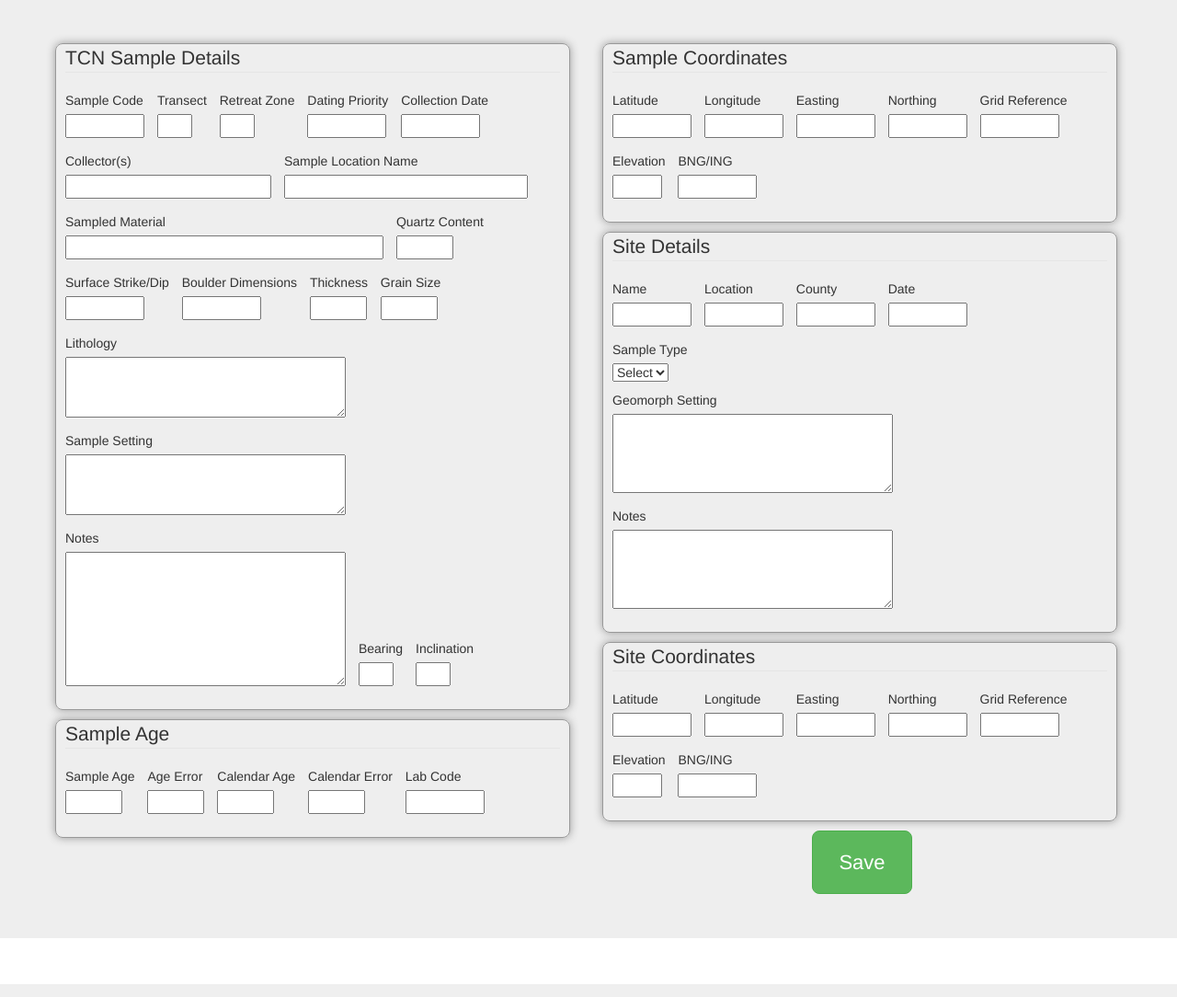
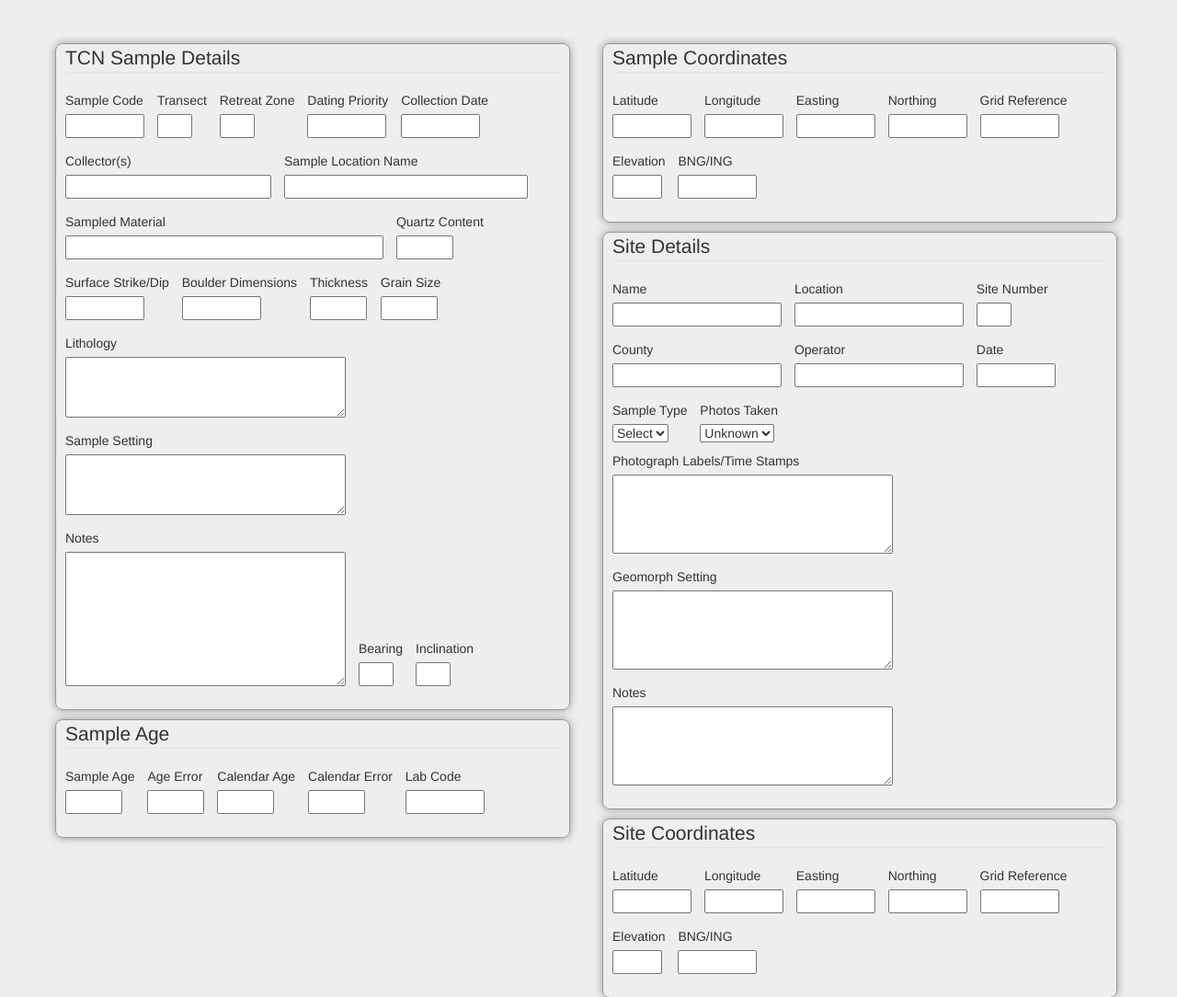
Before and after one commit to eoraptor/MappingTool, a Django app: page /mappingapp/edit/ in a window 1280 px wide. Shown: the part 51-1135 px from the top of the page at 92% size. Run offline with Django 3.2, Linux system fonts and the light colour scheme; the visitor is signed in with stand-in values (Sample User, id 1); some libraries are stand-ins or nearby versions.

Commit message:
0.0.26
Added extra fields to TCN edit form

```diff
--- a/mapping_app_project/mappingapp/forms.py
+++ b/mapping_app_project/mappingapp/forms.py
@@ -96,16 +96,16 @@ class RadiocarbonForm(forms.ModelForm):
 
 
 class SampleSiteForm(forms.ModelForm):
-    site_name = forms.CharField(help_text='Name', required=False, widget=forms.Textarea(attrs={'class':'noresize', 'rows': 1, 'cols': 8}))
-    site_location = forms.CharField(help_text='Location', required=False, widget=forms.Textarea(attrs={'class':'noresize', 'rows': 1, 'cols': 8}))
+    site_name = forms.CharField(help_text='Name', required=False, widget=forms.Textarea(attrs={'class':'noresize', 'rows': 1, 'cols': 20}))
+    site_location = forms.CharField(help_text='Location', required=False, widget=forms.Textarea(attrs={'class':'noresize', 'rows': 1, 'cols': 20}))
     site_number = forms.CharField(help_text='Site Number', required=False, widget=forms.Textarea(attrs={'class':'noresize', 'rows': 1, 'cols': 2, 'resize':'none'}))
-    county = forms.CharField(help_text='County', required=False, widget=forms.Textarea(attrs={'class':'noresize', 'rows': 1, 'cols': 8}))
+    county = forms.CharField(help_text='County', required=False, widget=forms.Textarea(attrs={'class':'noresize', 'rows': 1, 'cols': 20}))
     site_date = forms.DateField(help_text='Date', required=False, widget=forms.Textarea(attrs={'class':'noresize', 'rows': 1, 'cols': 8}))
-    operator = forms.CharField(help_text='Operator', required=False, widget=forms.Textarea(attrs={'class':'noresize', 'rows': 1, 'cols': 8}))
+    operator = forms.CharField(help_text='Operator', required=False, widget=forms.Textarea(attrs={'class':'noresize', 'rows': 1, 'cols': 20}))
     geomorph_setting = forms.CharField(help_text='Geomorph Setting', required=False, widget=forms.Textarea(attrs={'rows': 4, 'cols': 35}))
     sample_type_collected = forms.ChoiceField(help_text='Sample Type', required=False, choices=(('1', 'Select'), ('2', 'C14'), ('3', 'OSL'), ('4', 'TCN')))
     photos_taken = forms.NullBooleanField(help_text='Photos Taken', required=False)
-    photographs = forms.CharField(help_text='Photograph Labels/Time Stamps', required=False, widget=forms.Textarea(attrs={'rows': 3, 'cols': 35}))
+    photographs = forms.CharField(help_text='Photograph Labels/Time Stamps', required=False, widget=forms.Textarea(attrs={'rows': 4, 'cols': 35}))
     site_notes = forms.CharField(help_text='Notes', required=False, widget=forms.Textarea(attrs={'rows': 4, 'cols': 35}))
     site_transect = forms.ModelChoiceField(queryset=Transect.objects.all(), widget=forms.HiddenInput(), required=False)
     site_retreat = forms.ModelChoiceField(queryset=Retreat_Zone.objects.all(), widget=forms.HiddenInput(), required=False)
--- a/mapping_app_project/templates/mappingapp/edit.html
+++ b/mapping_app_project/templates/mappingapp/edit.html
@@ -210,9 +210,19 @@
                     {{ siteform.site_location }}
                 </div>
                 <div class="formspan">
+                    {{ siteform.site_number.errors }}
+                    <label class="formlabel">{{ siteform.site_number.help_text }}</label>
+                    {{ siteform.site_number }}
+                </div>
+                <div class="formspan">
                     {{ siteform.county.errors }}
                     <label class="formlabel">{{ siteform.county.help_text }}</label>
                     {{ siteform.county }}
+                </div>
+                <div class="formspan">
+                    {{ siteform.operator.errors }}
+                    <label class="formlabel">{{ siteform.operator.help_text }}</label>
+                    {{ siteform.operator }}
                 </div>
                 <div class="formspan">
                      {{ siteform.site_date.errors }}
@@ -225,10 +235,15 @@
                     {{ siteform.sample_type_collected }}
                 </div>
                 <div class="formspan">
-                    {{ siteform.photographs_taken.errors }}
-                    <label class="formlabel">{{ siteform.photographs_taken.help_text }}</label>
-                    {{ siteform.photographs_taken }}
+                    {{ siteform.photos_taken.errors }}
+                    <label class="formlabel">{{ siteform.photos_taken.help_text }}</label>
+                    {{ siteform.photos_taken }}
                 </div><br />
+                <div class="formspan">
+                    {{ siteform.photographs.errors }}
+                    <label class="formlabel">{{ siteform.photographs.help_text }}</label>
+                    {{ siteform.photographs }}
+                </div>
                 <div class="formspan">
                     {{ siteform.geomorph_setting.errors }}
                     <label class="formlabel">{{ siteform.geomorph_setting.help_text }}</label>
```
Also changed, not shown: mapping_app_project/mappingapp/extract.py (+5 -2 lines).
